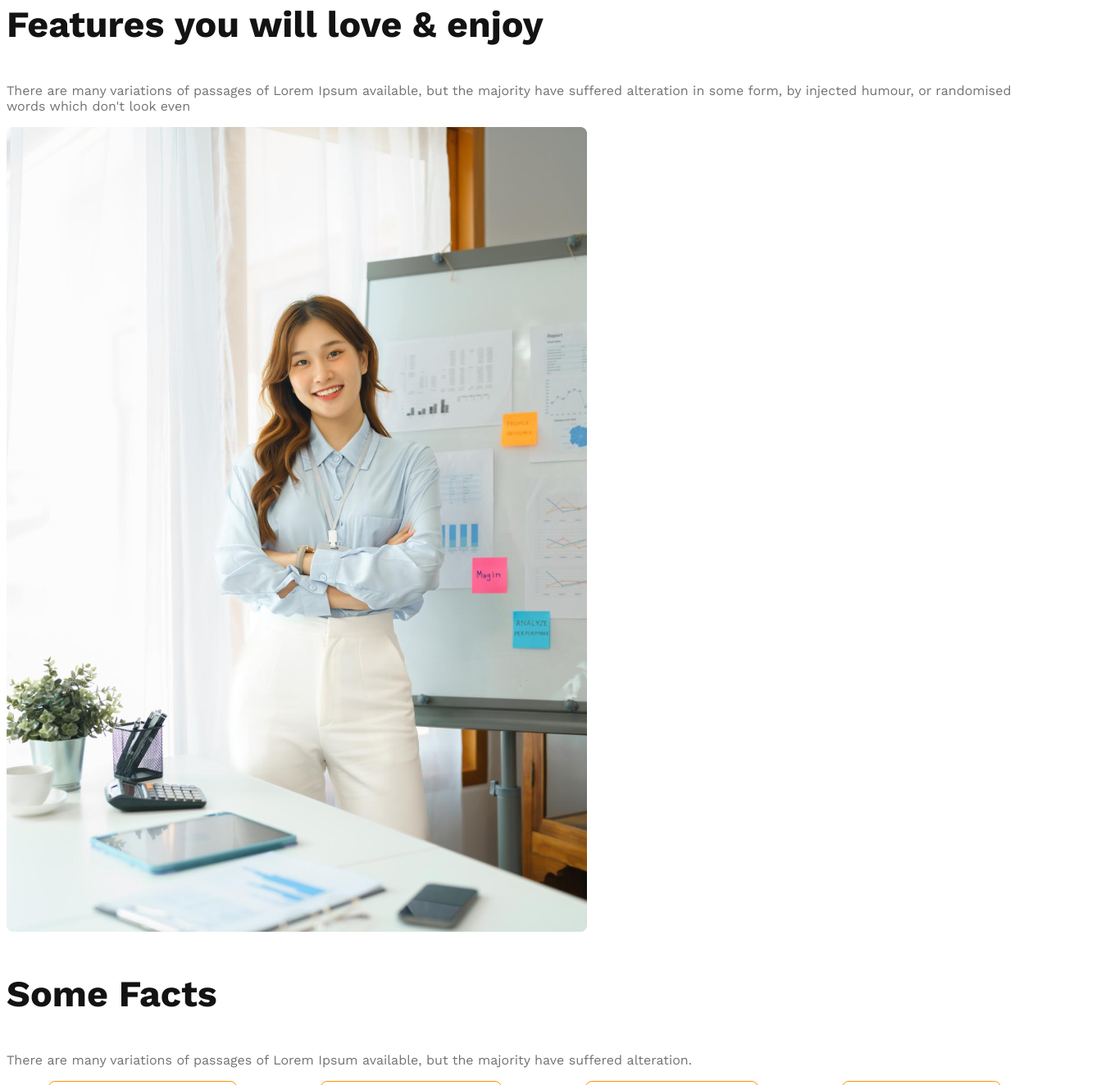
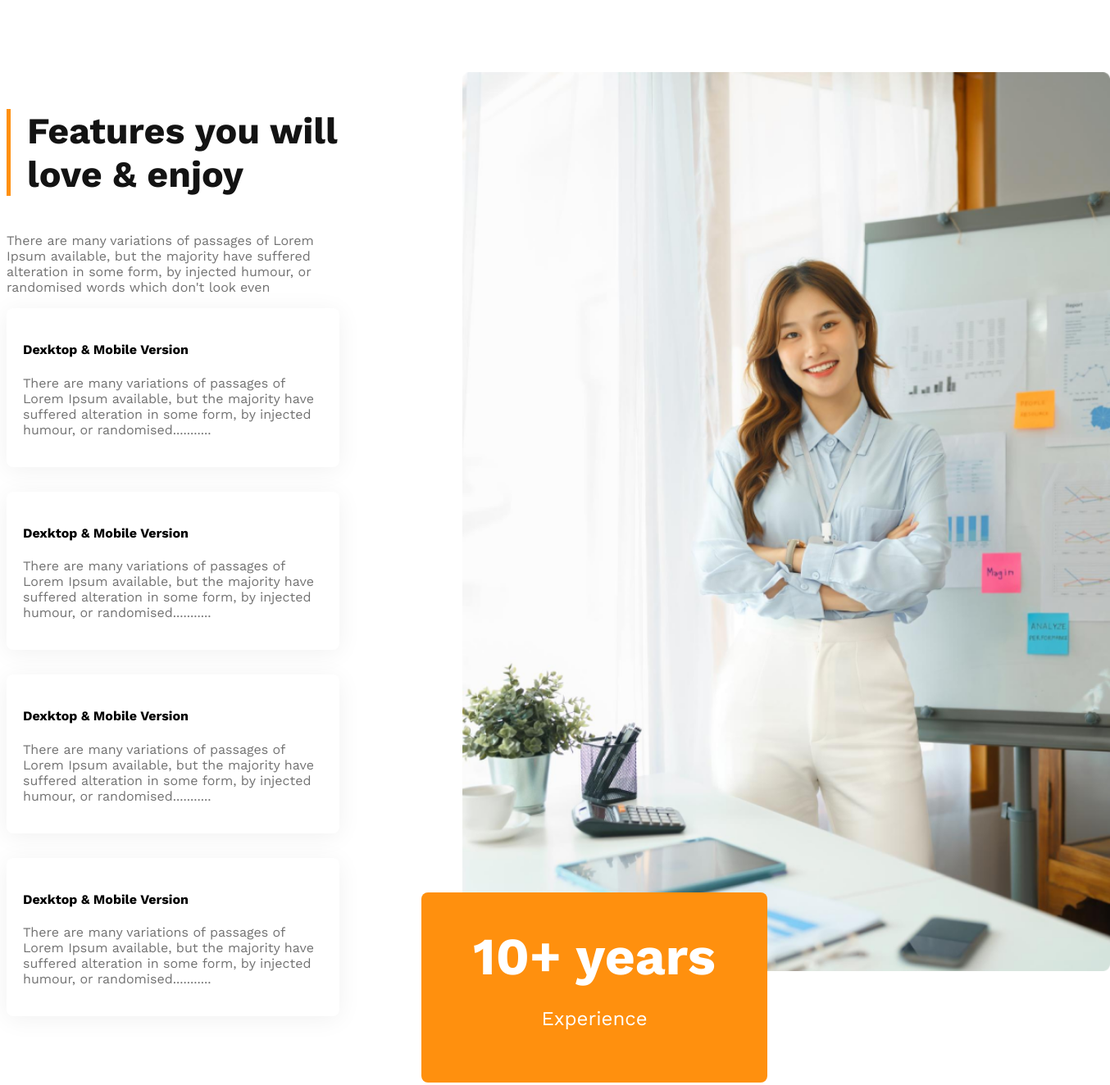
Before and after one commit to Xian08/g3-architects-website, a plain HTML site: page index.html in a window 1280 px wide. Shown: the part 1831-3155 px from the top of the page at 82% size, 1354 px wide, since content can reach past the window. Drawn offline with nearby package versions, Linux system fonts and the light colour scheme.

Commit message:
Complete

```diff
--- a/index.html
+++ b/index.html
@@ -48,11 +48,31 @@
       <!--Features section-->
       <section class="features">
         <div class="feature-content">
-        <h3 class="section-title">Features you will love & enjoy</h3>
+        <h3 class="section-title">Features you will <br> love & enjoy</h3>
         <p class="text-light-gray">There are many variations of passages of Lorem Ipsum available, but the majority have suffered alteration in some form, by injected humour, or randomised words which don't look even</p>
+        <div class="card">
+            <h4>Dexktop & Mobile Version</h4>
+            <p class="text-light-gray">There are many variations of passages of Lorem Ipsum available, but the majority have suffered alteration in some form, by injected humour, or randomised...........</p>
+        </div>
+        <div class="card">
+            <h4>Dexktop & Mobile Version</h4>
+            <p class="text-light-gray">There are many variations of passages of Lorem Ipsum available, but the majority have suffered alteration in some form, by injected humour, or randomised...........</p>
+        </div>
+        <div class="card">
+            <h4>Dexktop & Mobile Version</h4>
+            <p class="text-light-gray">There are many variations of passages of Lorem Ipsum available, but the majority have suffered alteration in some form, by injected humour, or randomised...........</p>
+        </div>
+        <div class="card">
+            <h4>Dexktop & Mobile Version</h4>
+            <p class="text-light-gray">There are many variations of passages of Lorem Ipsum available, but the majority have suffered alteration in some form, by injected humour, or randomised...........</p>
+        </div>
         </div>
         <div class="feature-img">
             <img src="images/architect.png" alt="">
+            <div class="ten-years-badge">
+                <h2>10+ years</h2>
+                <p>Experience</p>
+            </div>
         </div>
       </section>
       <!--Facts-->
@@ -102,7 +122,7 @@
 
     </main>
     <footer>
-
+          <p class="footer-paragraph">All rights reserved copyright@2023 startup landing page design</p>
     </footer>
 </body>
 </html>
--- a/styles/style.css
+++ b/styles/style.css
@@ -104,6 +104,48 @@ border: 0;
     margin: 70px auto;
  }
 
+ /*Feature section styles*/
+ .features{
+   margin-top: 130px;
+   display: flex;
+   gap: 100px;
+ }
+.features .section-title{
+   border-left: 5px solid #FF900E;
+   padding-left: 20px;
+}
+ .feature-content .card{
+   padding: 20px;
+   margin-bottom: 30px;
+   border-radius: 8px;
+   background: #FFF;
+   box-shadow: 0px 4px 30px 0px rgba(0, 0, 0, 0.06);
+ }
+
+ .feature-img img{
+   height: 90%;
+   margin-left: 50px;
+ }
+
+
+.ten-years-badge{
+   border-radius: 8px;
+background: #FF900E;
+color: white;
+width: 342px;
+padding: 40px;
+text-align: center;
+position: relative;
+bottom: 100px;
+}
+.ten-years-badge h2{
+    font-size: 4rem;
+    margin: 0;
+}
+
+.ten-years-badge p{
+   font-size: 1.5rem;
+}
 
  .facts-card-container{
     display: flex;
@@ -147,6 +189,22 @@ padding: 50px 30px;
     width: 165px;
  }
 
+ footer{
+   border-radius: 8px;
+background: #FFF4E7;
+text-align: center;
+padding: 39px 410px;
+
+ }
+
+ .footer-paragraph{
+   color: #424242;
+   font-size: 20px;
+   font-weight: 400;
+
+
+ }
+
    /*respnsive media query*/
  /*mobile*/
 
@@ -157,10 +215,22 @@ padding: 50px 30px;
     nav,
     .teams-container,
     .facts-card-container,
+    .features,
     .sponsors-img-container
     {
         flex-direction: column;
     }
+
+    .feature-img img{
+      width: 90%;
+      margin-left: 0;
+    }
+
+    .ten-years-badge{
+      position: static;
+      width: 300px;
+    }
+
     .teams-img-container{
         grid-template-columns: 1fr;
 
@@ -180,7 +250,7 @@ padding: 50px 30px;
         padding: 50px;
     }
     nav,
-    .teams-container,
+    .teams-container, .features,
     .sponsors-img-container{
         flex-direction: column;
     }
```
